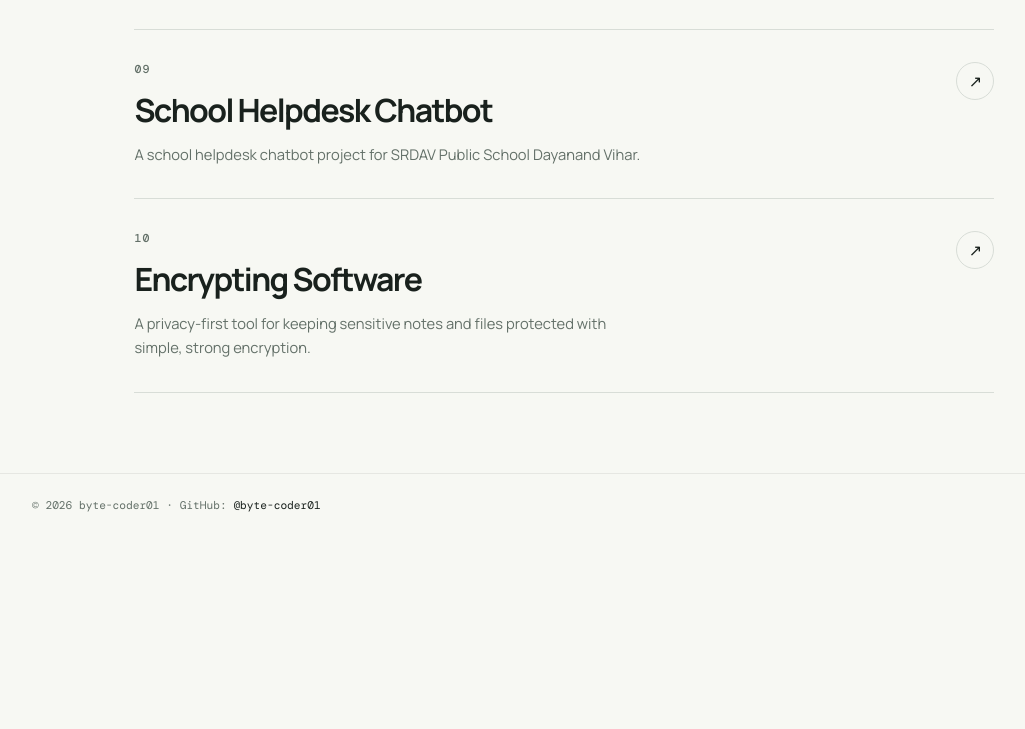
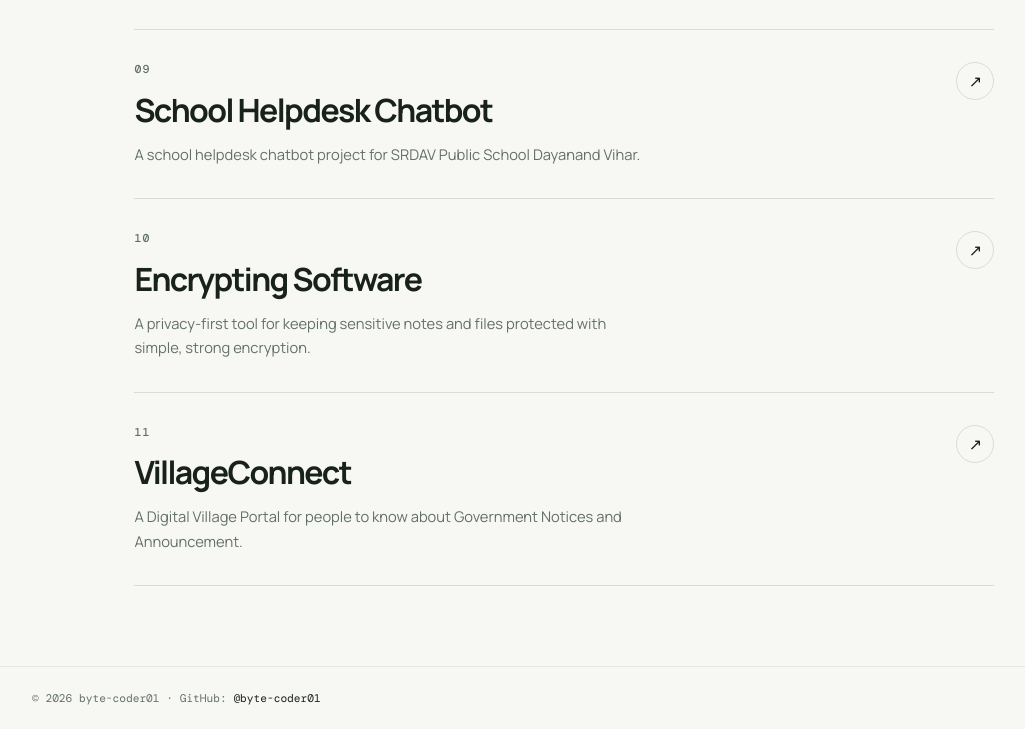
Before and after one commit to byte-coder01/byte-coder01_, a plain HTML site: page projects.html in a window 1280 px wide. Shown: the part 1758-2487 px from the top of the page, without its empty margins (32-1057 px from the left). Before the commit the page ends 2294 px from the top, so only its background shows below. Drawn offline with nearby package versions, Linux system fonts and the light colour scheme.

Commit message:
Add VillageConnect project card to projects.html

```diff
--- a/projects.html
+++ b/projects.html
@@ -33,6 +33,7 @@
 
       <article class="project-card"><div><p class="project-number">10</p><h2>Encrypting Software</h2><p>A privacy-first tool for keeping sensitive notes and files protected with simple, strong encryption.</p></div><a href="downloads/Encrypt_It.zip" download="Encrypt_It.zip" aria-label="Download Encrypt_It ZIP" title="Download Encrypt_It.zip">↗</a></article>
 
+      <article class="project-card"><div><p class="project-number">11</p><h2>VillageConnect</h2><p> A Digital Village Portal for people to know about Government Notices and Announcement.</p></div><a href="https://byte-coder01.github.io/VillageConnect/" visit="VillageConnect" aria-label="Visit VillageConnect" title="Visit VillageConnect">↗</a></article>
     </div>
   </main>
   <footer>© 2026 byte-coder01 <span>·</span> GitHub: <a href="https://github.com/byte-coder01" target="_blank" rel="noopener noreferrer">@byte-coder01</a></footer>
```
